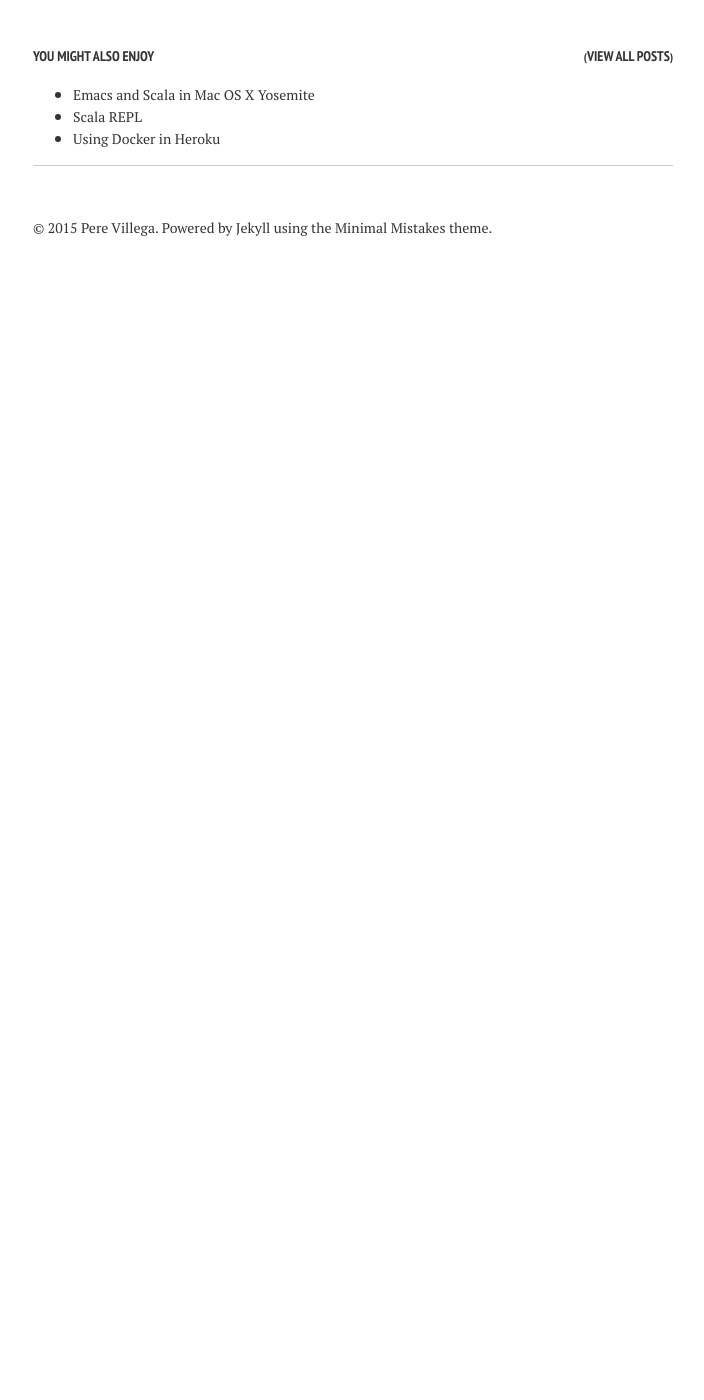
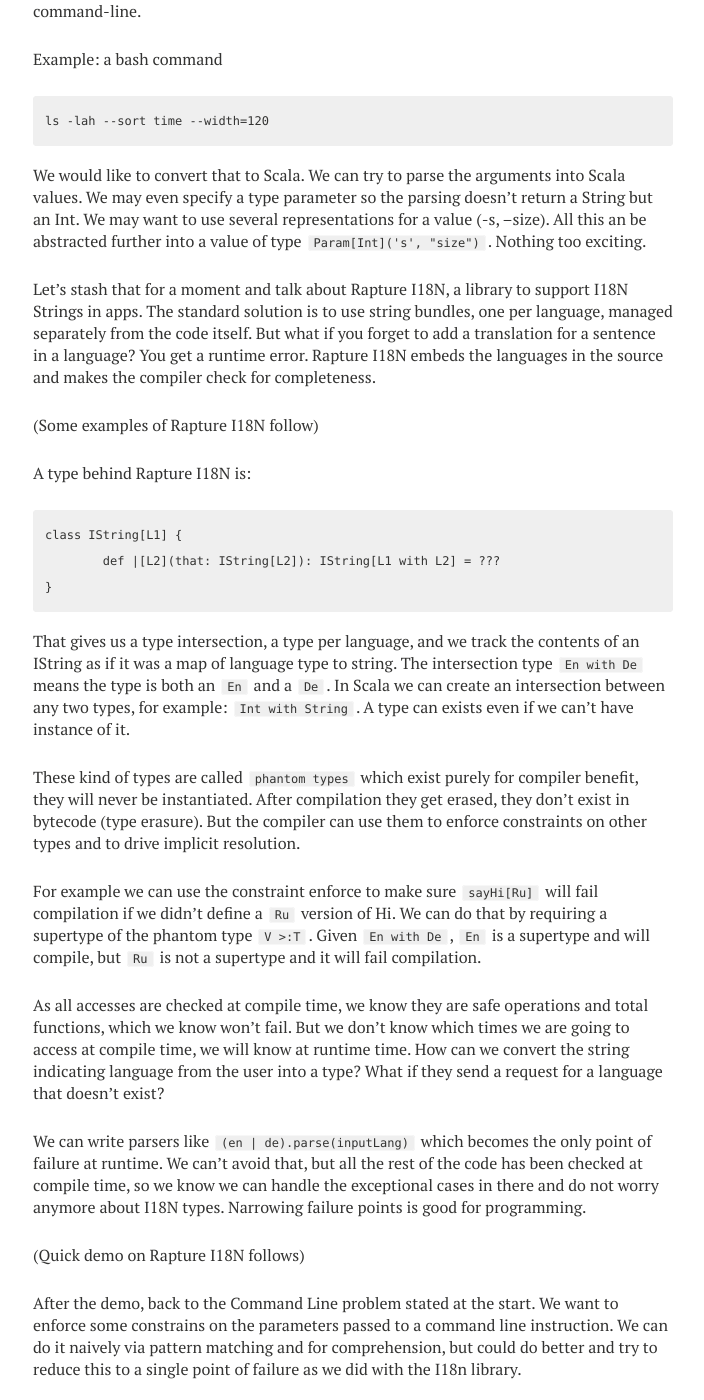
Before and after one commit to pvillega/old-blog-source, a Jekyll site: the page built from _posts/2015-12-10-scala-exchange-2015-day-one.md, in a window 1280 px wide and 1400 px high, scrolled down 12939 px. Shown: the whole window, without its empty margins (287-991 px from the left). Built offline with Jekyll 4.4.1, drawn with Linux system fonts in a browser that asks for light colours; nearby versions of some CDN libraries; Markdown is read by kramdown in place of the engine named in the settings; before the commit the page ends 13225 px from its top, so only the background shows below that; some of the changed text lies outside the part shown.

Commit message:
Update post

````diff
--- a/_posts/2015-12-10-scala-exchange-2015-day-one.md
+++ b/_posts/2015-12-10-scala-exchange-2015-day-one.md
@@ -310,4 +310,59 @@ After all this process, we found nice ways to provide configuration, wire functi
 
 By [Jon Pretty](https://twitter.com/propensive)
 
+This is an advanced feature of Scala's type system. Not difficult to use, but writing libraries that use them can be complex.
+
+The 'Slippery road' represent a dynamic language, where you can't control the types and you have no guidance. Throughout the talk an example library will be used: Raptured command-line.
+
+Example: a bash command
+
+```
+ls -lah --sort time --width=120
+```
+
+We would like to convert that to Scala. We can try to parse the arguments into Scala values. We may even specify a type parameter so the parsing doesn't return a String but an Int. We may want to use several representations for a value (-s, --size). All this an be abstracted further into a value of type `Param[Int]('s', "size")`. Nothing too exciting.
+
+Let's stash that for a moment and talk about Rapture I18N, a library to support I18N Strings in apps. The standard solution is to use string bundles, one per language, managed separately from the code itself. But what if you forget to add a translation for a sentence in a language? You get a runtime error. Rapture I18N embeds the languages in the source and makes the compiler check for completeness.
+
+(Some examples of Rapture I18N follow)
+
+A type behind Rapture I18N is:
+
+```
+class IString[L1] {
+	def |[L2](that: IString[L2]): IString[L1 with L2] = ???
+}
+```
+
+That gives us a type intersection, a type per language, and we track the contents of an IString as if it was a map of language type to string. The intersection type `En with De` means the type is both an `En` and a `De`. In Scala we can create an intersection between any two types, for example: `Int with String`. A type can exists even if we can't have instance of it.
+
+These kind of types are called `phantom types` which exist purely for compiler benefit, they will never be instantiated. After compilation they get erased, they don't exist in bytecode (type erasure). But the compiler can use them to enforce constraints on other types and to drive implicit resolution.
+
+For example we can use the constraint enforce to make sure `sayHi[Ru]` will fail compilation if we didn't define a `Ru` version of Hi. We can do that by requiring a supertype of the phantom type `V >:T`. Given `En with De`, `En` is a supertype and will compile, but `Ru` is not a supertype and it will fail compilation.
+
+As all accesses are checked at compile time, we know they are safe operations and total functions, which we know won't fail. But we don't know which times we are going to access at compile time, we will know at runtime time. How can we convert the string indicating language from the user into a type? What if they send a request for a language that doesn't exist?
+
+We can write parsers like `(en | de).parse(inputLang)` which becomes the only point of failure at runtime. We can't avoid that, but all the rest of the code has been checked at compile time, so we know we can handle the exceptional cases in there and do not worry anymore about I18N types. Narrowing failure points is good for programming.
+
+(Quick demo on Rapture I18N follows)
+
+After the demo, back to the Command Line problem stated at the start. We want to enforce some constrains on the parameters passed to a command line instruction. We can do it naively via pattern matching and for comprehension, but could do better and try to reduce this to a single point of failure as we did with the I18n library.
+
+We potentially have a complex structure of conjunctions and disjunctions over parameter preferences and alternative representations. We can represent them in Scala types, so `A & B & C` becomes `Product[A with B with C]`. `A | B | C` becomes `CoProduct[A with B with C]`. And then we define combinators for `|` and `&` (see slides for definitions, basically pattern matching grouping parameters into `Product` or `CoProduct` instances). The result will be a complex type built following the defined combinations.
+
+With these definitions we can do as we did with I18N, reducing the point of failure to `parse` (Note: you will need to see the slides/video to follow the code that generates all this, can't reproduce in this summary).
+
+***
+
+# Lighting Talks - 1
+
+By [Andrew (Gus) Gustafson](https://twitter.com/ozgus4000) - Making your life easier with macros
+
+By [Jamie Pullar](https://twitter.com/jamiepullar) - Handling Partially Dynamic Data
+
+By [Mikael Valot](https://twitter.com/leakimav) - Flexible data structures in Scala
+
+By [Nick Pollard](https://twitter.com/nick_engb) - More Typing, Less Typing - Driving behaviour with types
+
+
 Coming Soon!
````
